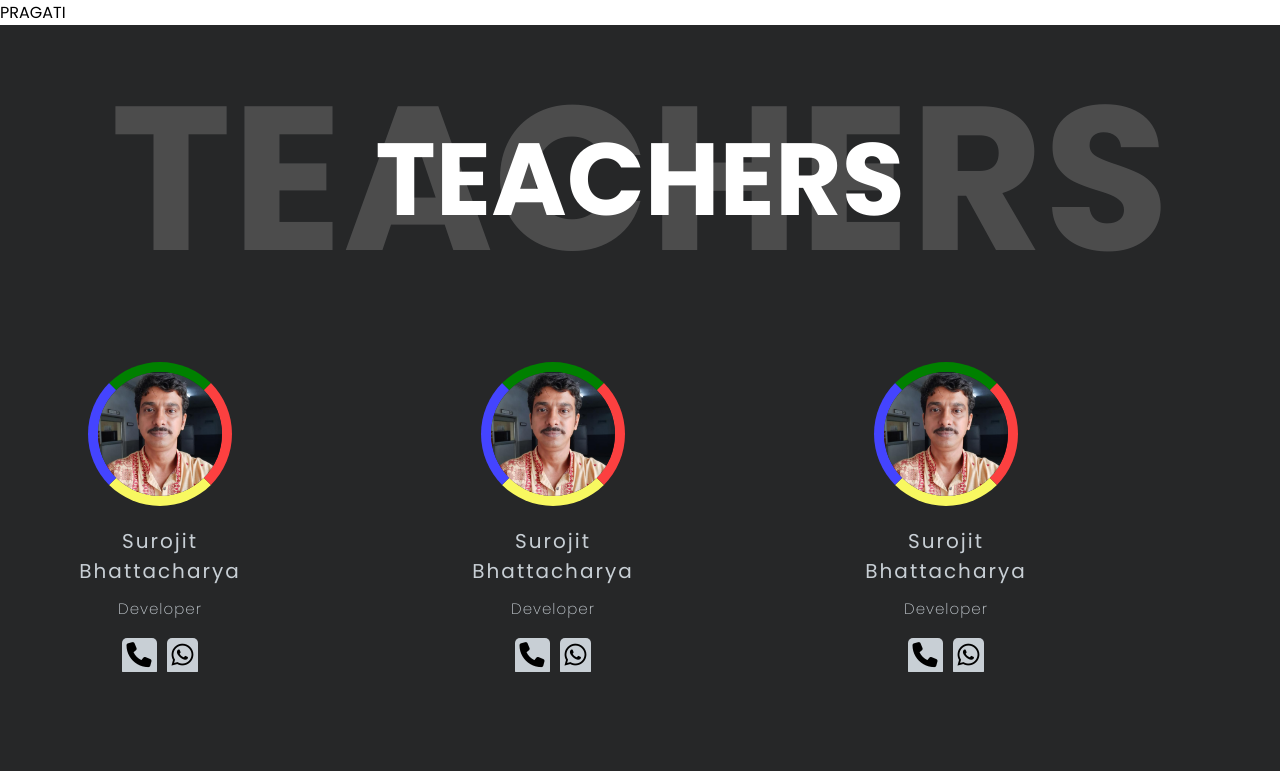
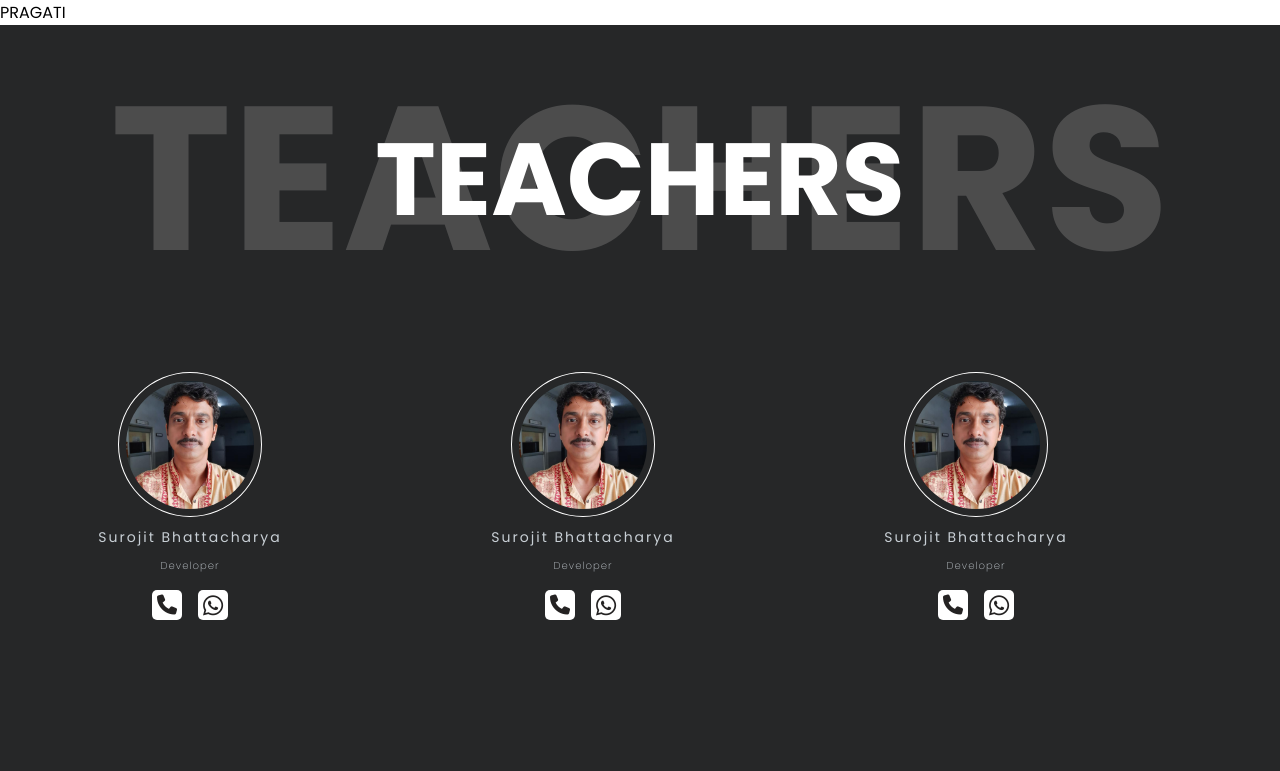
Before and after one commit to am-here/PRAGATI, a React (Create React App) app: page / in a window 1280 px wide. Shown: the top 771 px of the page. Built offline with nearby package versions, Linux system fonts and the light colour scheme; a web font is replaced by a local one.

Commit message:
teachers section updated

```diff
--- a/src/components/Heading/index.js
+++ b/src/components/Heading/index.js
@@ -1,5 +1,5 @@
 import React from "react";
-import "./heading.css";
+import "./Heading.css";
 
 function Heading(props) {
   return (
--- a/src/components/Teachers/Card.css
+++ b/src/components/Teachers/Card.css
@@ -1,30 +1,27 @@
 .card-container{
     background: transparent;
     height: 300px;
-    width: 200px;
-    margin: 10px;
+    width: 250px;
+    margin: 15px;
     display: flex;
     flex-direction: column;
+    padding: 5px;
     align-items: center;
 }
 .image-div{
-    width: 100%;
-    height: 50%;
+    flex-basis: 50%;
     display: flex;
     justify-content: center;
     align-items: center;
-    margin-bottom: 20px;
+    margin-bottom: 10px;
+    padding: 7px;
+    border: 1px solid white;
+    border-radius: 50%;
 }
 .image{
     display: block;
-    width: 9rem;
-    height: 9rem;
-    border-width: 10px;
-    border-style: solid;
-    border-left-color: rgb(68, 68, 255);
-    border-right-color: rgb(252, 64, 64);
-    border-top-color: green;
-    border-bottom-color: rgb(248, 248, 96);
+    width: 8rem;
+    height: 8rem;
     border-radius: 50%;
 
 
@@ -34,18 +31,18 @@
     color: rgb(200, 207, 213);
 }
 .name{
-    font-size: 20px;
-    margin-bottom: 10px;
+    font-size: 14px;
+    margin-bottom: 3px;
     letter-spacing: 2px;
     font-weight: 400;
 }
 .bio{
-    font-size:15px;
+    font-size:10px;
     letter-spacing: 1px;
     font-weight: 200;
 }
 .social{
-    margin-top: 15px;
+    margin-top: 12px;
     display: flex;
     align-items: center;
     justify-content: center;
@@ -53,12 +50,22 @@
 }
 .link{
     text-decoration: none;
-    color: black;
-    background-color: rgb(200, 207, 213);
+    color: rgb(36, 34, 34);
+    background-color: white;
+    width: 30px;
+    height: 30px;
     padding: 5px;
     border-radius: 5px;
-    margin: 2px 5px;
+    display: flex;
+    justify-content: center;
+    align-items: center;
+    margin: 2px 8px;
 }
 .link>i{
-    font-size: 25px;
+
+    font-size: 20px;
+
 }
+.link>.fa-brands{
+    font-size: 23px;
+}
--- a/src/components/Teachers/Model.js
+++ b/src/components/Teachers/Model.js
@@ -1,7 +1,7 @@
 const Data = [
   {
     id: 1,
-    name: "Surojit Bhattacharya",
+    name: "Harsh Baid",
     bio: "Developer",
     phone: 9163979038,
     wapp: 9163979038,
```
